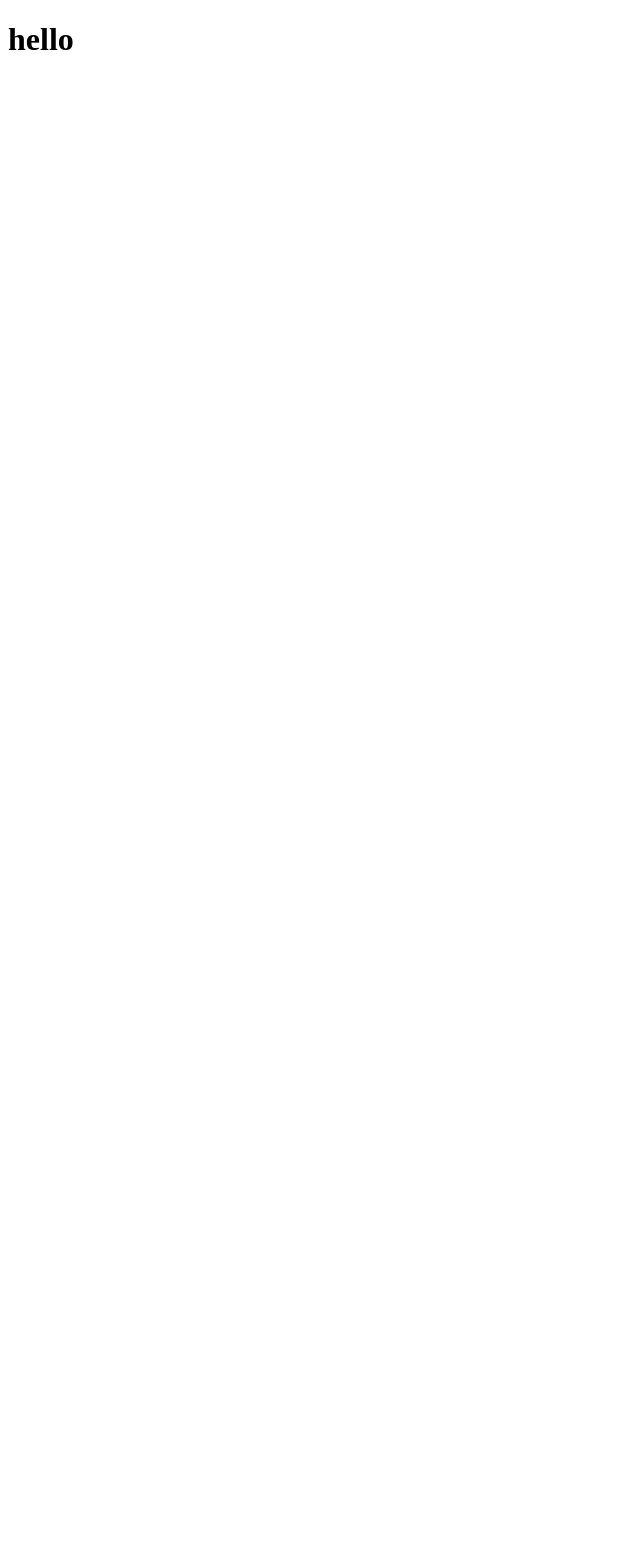
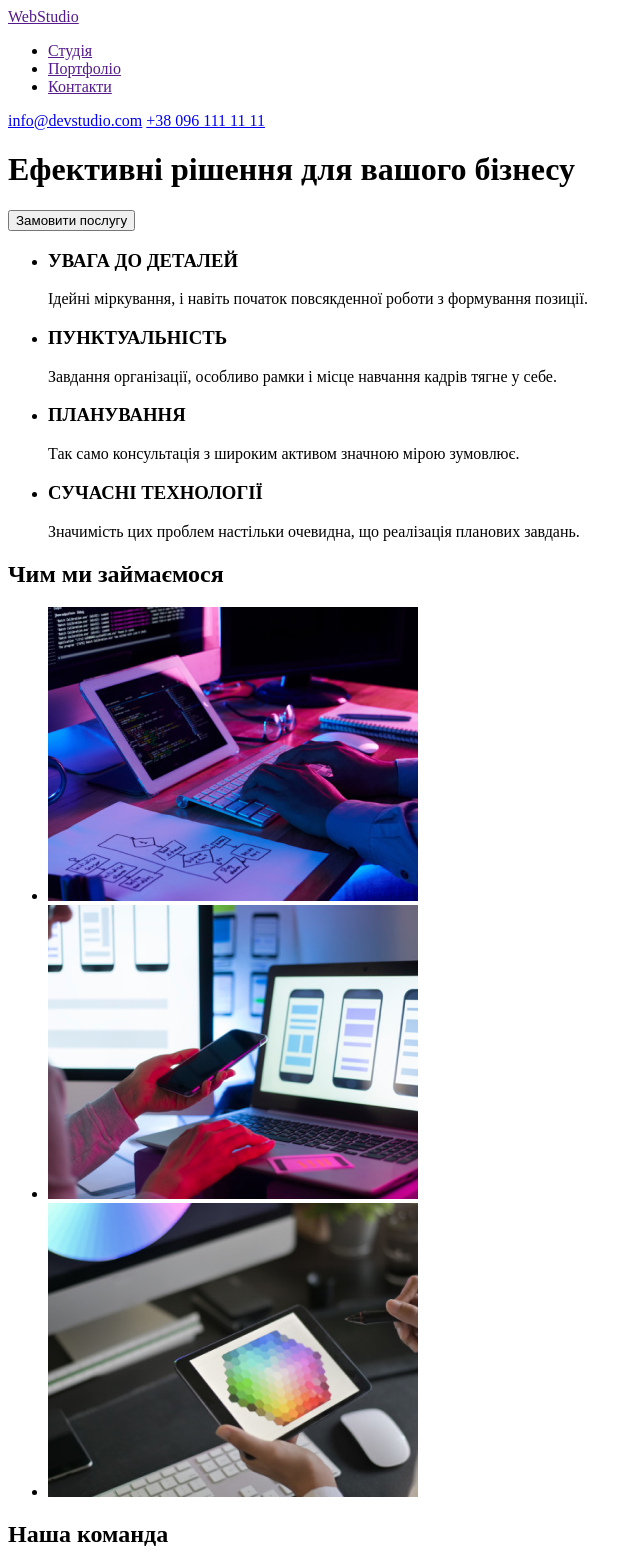
Before and after one commit to Nathalie109/goit-markup-hw-01, a plain HTML site: page index.html in a window 1280 px wide. Shown: the top 1565 px of the page, without its empty margins (0-642 px from the left). Before the commit the page ends 800 px from the top, so only its background shows below. Drawn offline with Linux system fonts and the light colour scheme.

Commit message:
index.html
index.html

```diff
--- a/index.html
+++ b/index.html
@@ -4,9 +4,148 @@
     <meta charset="UTF-8">
     <meta http-equiv="X-UA-Compatible" content="IE=edge">
     <meta name="viewport" content="width=, initial-scale=1.0">
-    <title>Document</title>
+    <title>Web Studio</title>
 </head>
+
 <body>
-    <h1>hello</h1>
+    <!--header-->
+    <header>
+        <nav>
+            <a href="">
+                WebStudio
+            </a>
+
+
+            <ul>
+                <li><a href=""> Студія </a></li>
+                <li><a href=""> Портфоліо </a></li>
+                <li><a href=""> Контакти </a></li>
+            </ul>
+        </nav>
+
+
+        <a href="mailto:info@devstudio.com">info@devstudio.com</a>
+        <a href="tel:+380961111111">+38 096 111 11 11 </a>
+
+        <h1>
+            Ефективні рішення для вашого бізнесу
+        </h1>
+        <button type="button">Замовити послугу</button>
+    </header>
+
+    <!--main-->
+    <main>
+
+        <!--section about-->
+        <section>
+            <ul>
+                <li>
+                    <h3>
+                        УВАГА ДО ДЕТАЛЕЙ
+                    </h3>
+                    <p>
+                        Ідейні міркування,
+                        і навіть початок повсякденної роботи з формування позиції.
+                    </p>
+                </li>
+                <li>
+                    <h3>
+                        ПУНКТУАЛЬНІСТЬ
+                    </h3>
+                    <p>
+                        Завдання організації, особливо рамки
+                        і місце навчання кадрів тягне у себе.
+                    </p>
+                </li>
+                <li>
+                    <h3>
+                        ПЛАНУВАННЯ
+                    </h3>
+                    <p>
+                        Так само консультація з широким активом значною мірою зумовлює.
+                    </p>
+                </li>
+                <li>
+                    <h3>
+                        СУЧАСНІ ТЕХНОЛОГІЇ
+                    </h3>
+                    <p>Значимість цих проблем настільки очевидна,
+                         що реалізація планових завдань.</p>
+                </li>
+            </ul>
+
+        </section>
+
+        <!--section portfolio-->
+        <section>
+            <h2>
+                Чим ми займаємося
+            </h2>
+
+            <ul>
+                <li>
+                    <img src="./img/image1.png" alt="sample1" srcset="" width="370">
+                </li>
+                <li>
+                    <img src="./img/image2.png" alt="sample2" srcset="" width="370">
+                </li>
+                <li>
+                    <img src="./img/image3.png" alt="sample3" srcset="" width="370">
+                </li>
+            </ul>
+        </section>
+
+        <!--section team-->
+        <section>
+            <h2>
+                Наша команда
+            </h2>
+                <ul>
+                    <li>
+                        <img src="./img/photo1.jpg" alt="team member" srcset="" width="270">
+                        <p>
+                            Ігор Дем'яненко <br> Product Designer
+                        </p>
+                    </li>
+                    <li>
+                        <img src="./img/photo2.jpg" alt="team member" srcset="" width="270">
+                        <p>
+                            Ольга Рєпіна <br> Frontend Developer
+                        </p>
+                    </li>
+                    <li>
+                        <img src="./img/photo3.jpg" alt="team member" srcset="" width="270">
+                        <p>
+                            Микола Тарасов <br> Marketing
+                        </p>
+                    </li>
+                    <li>
+                        <img src="./img/photo4.jpg" alt="team member" srcset="" width="270">
+                        <p>
+                            Михайло Єрмаков <br> UI Designer
+                        </p>
+                    </li>
+                </ul>
+        </section>
+
+    </main>
+
+    <!--footer-->
+    <footer>
+        <a href="">WebStudio</a>
+
+        <ul>
+            <li>
+                м. Київ, пр-т Лесі Українки, 26
+            </li>
+            <li>
+                <a href="mailto:info@devstudio.com"> info@devstudio.com </a>
+            </li>
+            <li>
+                <a href="tel:+380961111111"> +38 096 111 11 11 </a>
+            </li>
+        </ul>
+    </footer>
+
 </body>
 </html>
```
Also changed, not shown: img/image1.png (added), img/image2.png (added), img/image3.png (added), img/logo.svg (added), img/photo1.jpg (added), img/photo2.jpg (added), img/photo3.jpg (added), img/photo4.jpg (added).
